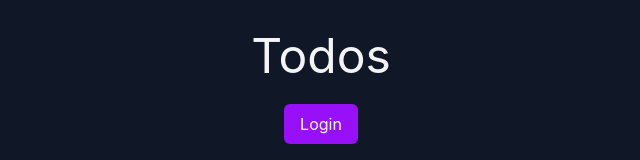
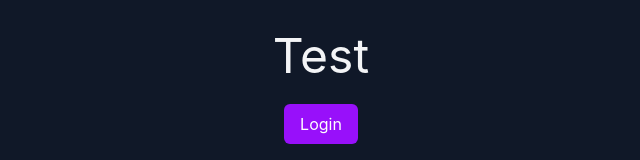
Before and after one commit to DaMMol/todo-app, a React (Vite) app in the folder frontend/: page / in a window 1280 px wide. Shown: the top 160 px of the page, without its empty margins (319-959 px from the left). Built offline with nearby package versions, Linux system fonts and the light colour scheme.

Commit message:
testing front deployment

```diff
--- a/frontend/src/pages/Home.tsx
+++ b/frontend/src/pages/Home.tsx
@@ -41,7 +41,7 @@ const Home = () => {
   return (
     <div className="min-h-screen bg-gray-900 text-gray-100">
       <div className="flex flex-col items-center justify-center pt-8">
-        <h1 className="text-5xl font-sans mb-6 text-center">Todos</h1>
+        <h1 className="text-5xl font-sans mb-6 text-center">Test</h1>
         {!userState ? (
           <Link to="/login">
             <button className="bg-purple-600 hover:bg-purple-700 text-white px-4 py-2 rounded-md">
```
